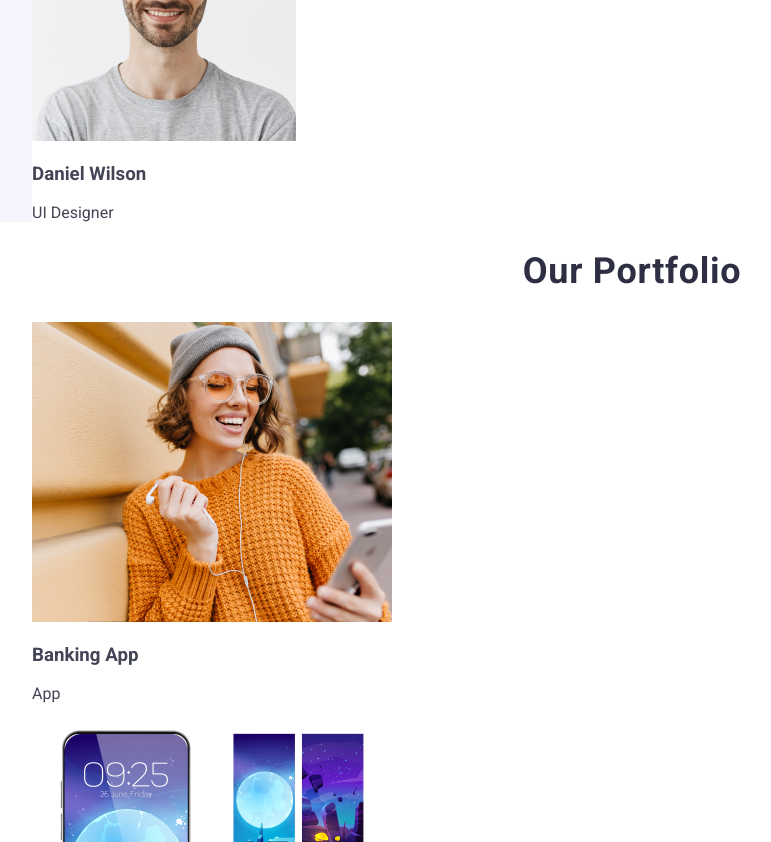
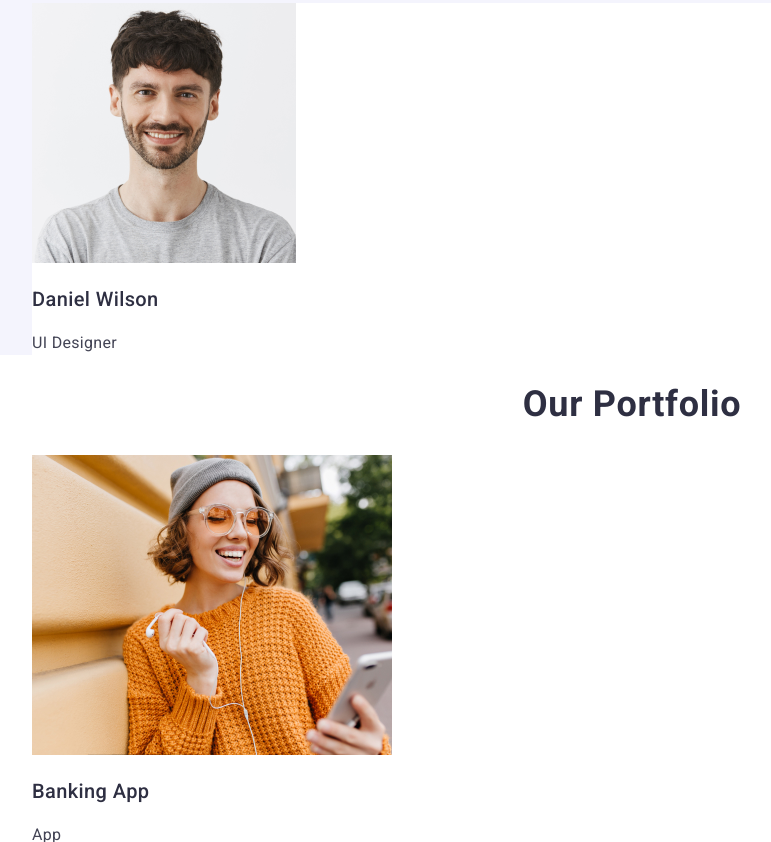
Before and after one commit to IvanUkraine1/goit-markup-hw-02, a plain HTML site: page index.html in a window 1280 px wide. Shown: the part 1958-2800 px from the top of the page, without its empty margins (8-779 px from the left). Drawn offline with nearby package versions, Linux system fonts and the light colour scheme.

Commit message:
Four commit

```diff
--- a/css/styles.css
+++ b/css/styles.css
@@ -16,7 +16,7 @@ body {
     color: #404BBF;
 }
 
-.studio:focus {
+.nav-a:focus {
     color: #404BBF;
 }
 
@@ -43,6 +43,7 @@ ul {
 }
 
 .logo {
+    text-decoration: none;
     font-family: 'Raleway', sans-serif;
     font-weight: 700;
     font-size: 18px;
@@ -85,7 +86,7 @@ ul {
     background-color: #404BBF;
 }
 
-.f-p-title .o-t-name .o-p-title {
+.f-p-title {
     font-weight: 500;
     font-size: 20px;
     line-height: 1.2;
@@ -93,12 +94,43 @@ ul {
     color: #2e2f42;
 }
 
-.f-p-par .o-t-prof .o-p-par{
+.o-t-name {
+    font-weight: 500;
+    font-size: 20px;
+    line-height: 1.2;
+    letter-spacing: 0.02em;
+    color: #2e2f42;
+}
+
+.o-p-title {
+    font-weight: 500;
+    font-size: 20px;
+    line-height: 1.2;
+    letter-spacing: 0.02em;
+    color: #2e2f42;
+}
+
+.f-p-par{
     font-size: 16px;
     line-height: 1.5;
     letter-spacing: 0.02em;
     color: #434455;
 }
+
+.o-t-prof {
+    font-size: 16px;
+    line-height: 1.5;
+    letter-spacing: 0.02em;
+    color: #434455;
+}
+
+.o-p-par {
+    font-size: 16px;
+    line-height: 1.5;
+    letter-spacing: 0.02em;
+    color: #434455;
+}
+
 
 .section-title {
     font-size: 36px;
--- a/index.html
+++ b/index.html
@@ -17,7 +17,7 @@
             <a href="./index.html" class="logo">Web<span class="logo-span">Studio</span></a>
             <ul>
                 <li>
-                    <a href="" class="nav-a studio">Studio</a>
+                    <a href="./index.html" class="nav-a">Studio</a>
                 </li>
                 <li>
                     <a href="" class="nav-a">Portfolio</a>
@@ -45,7 +45,8 @@
            <button type="button" class="main-button">Order Service</button>
         </section>
 
-        <section class="foundational-principles">
+        <section>
+            <h2>Section 2</h2>
             <ul>
                 <li>
                     <h3 class="f-p-title">Strategy</h3>
```
